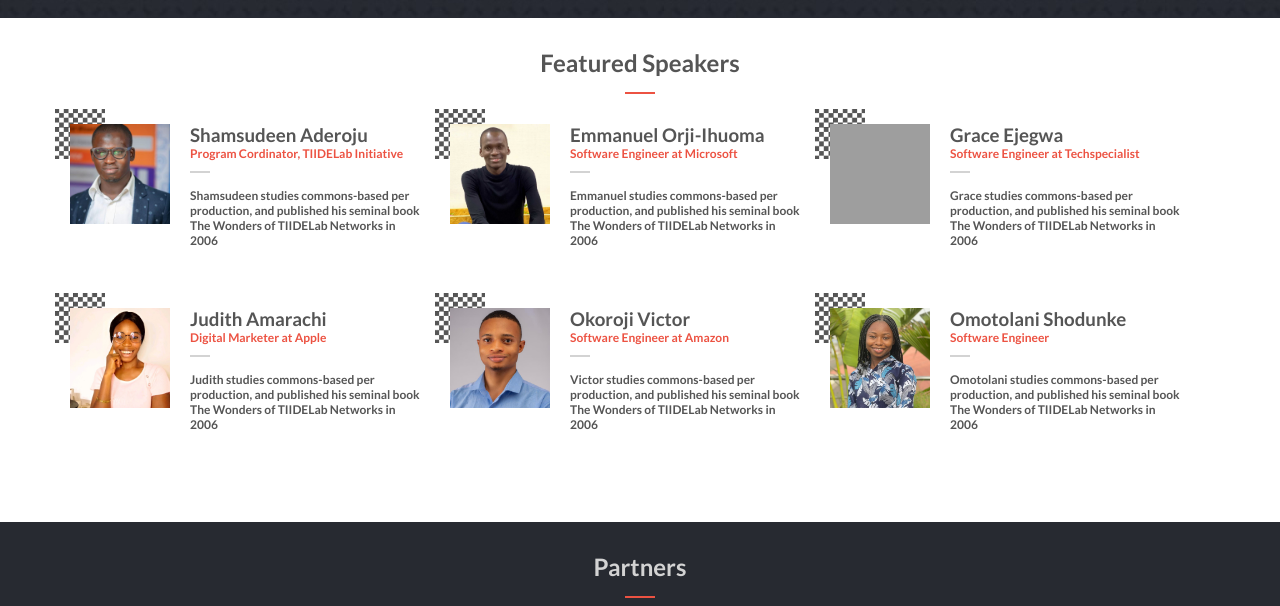
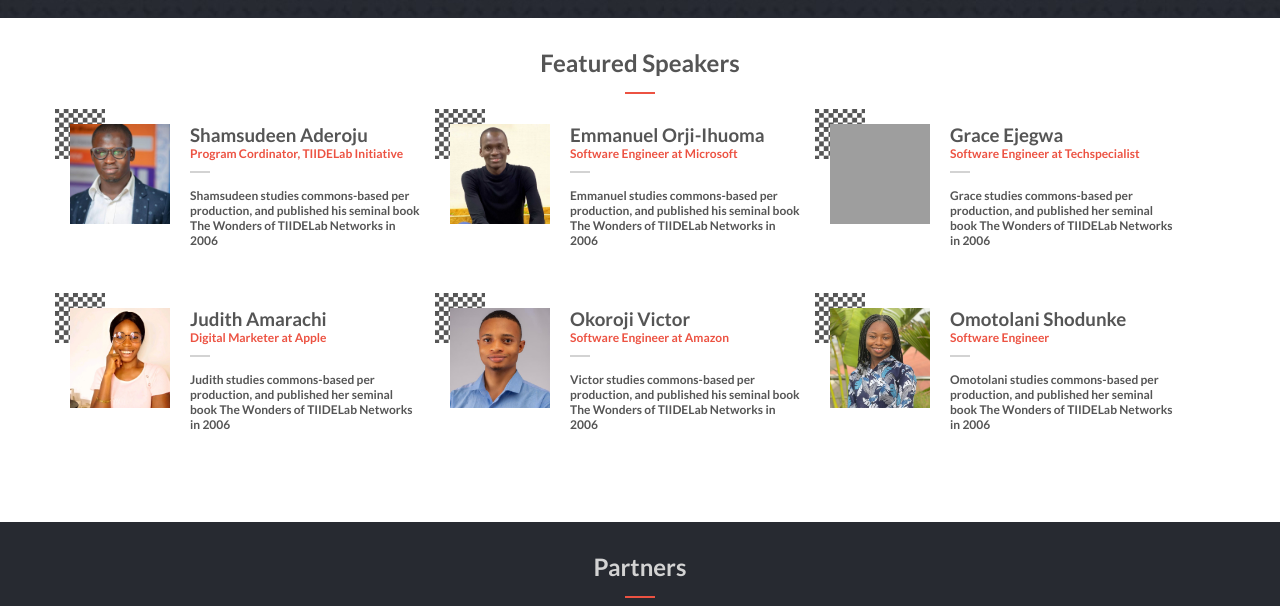
Before and after one commit to emmiiorji/project-mgt-workshop, a website with bundled scripts: page index.html in a window 1280 px wide. Shown: the part 1253-1859 px from the top of the page. Built offline with nearby package versions, Linux system fonts and the light colour scheme; grey boxes are pictures that could not be loaded; a web font is replaced by a local one.

```diff
--- a/js/speakersData.js
+++ b/js/speakersData.js
@@ -14,13 +14,13 @@
   {
     name: 'Grace Ejegwa',
     title: 'Software Engineer at Techspecialist',
-    bio: 'Grace studies commons-based per production, and published his seminal book The Wonders of TIIDELab Networks in 2006',
+    bio: 'Grace studies commons-based per production, and published her seminal book The Wonders of TIIDELab Networks in 2006',
     img: './assets/img/Grace-Ejegwa.jpg" class="speaker-img',
   },
   {
     name: 'Judith Amarachi',
     title: 'Digital Marketer at Apple',
-    bio: 'Judith studies commons-based per production, and published his seminal book The Wonders of TIIDELab Networks in 2006',
+    bio: 'Judith studies commons-based per production, and published her seminal book The Wonders of TIIDELab Networks in 2006',
     img: './assets/img/Judith.jpeg" class="speaker-img',
   },
   {
@@ -32,7 +32,7 @@
   {
     name: 'Omotolani Shodunke',
     title: 'Software Engineer',
-    bio: 'Omotolani studies commons-based per production, and published his seminal book The Wonders of TIIDELab Networks in 2006',
+    bio: 'Omotolani studies commons-based per production, and published her seminal book The Wonders of TIIDELab Networks in 2006',
     img: './assets/img/omotolani.jpg" class="speaker-img',
   },
 ];
```
Also changed, not shown: css/about.css (+9 -8 lines).
